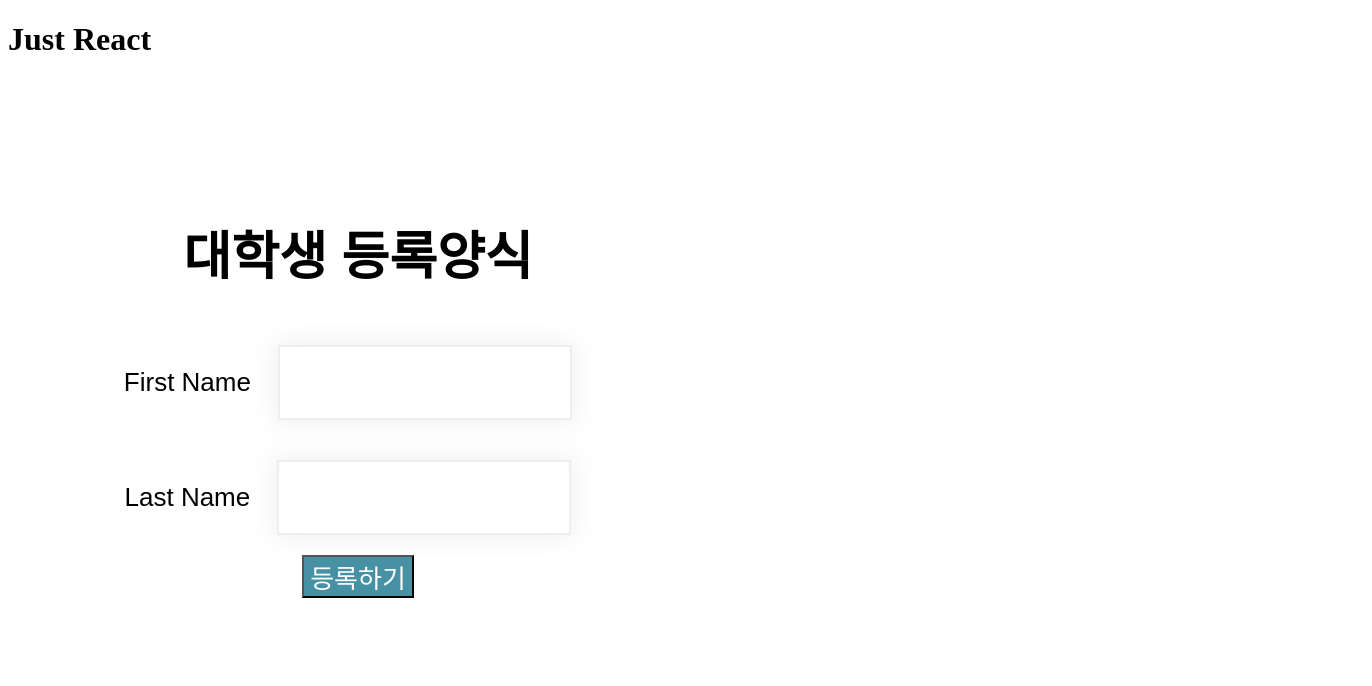
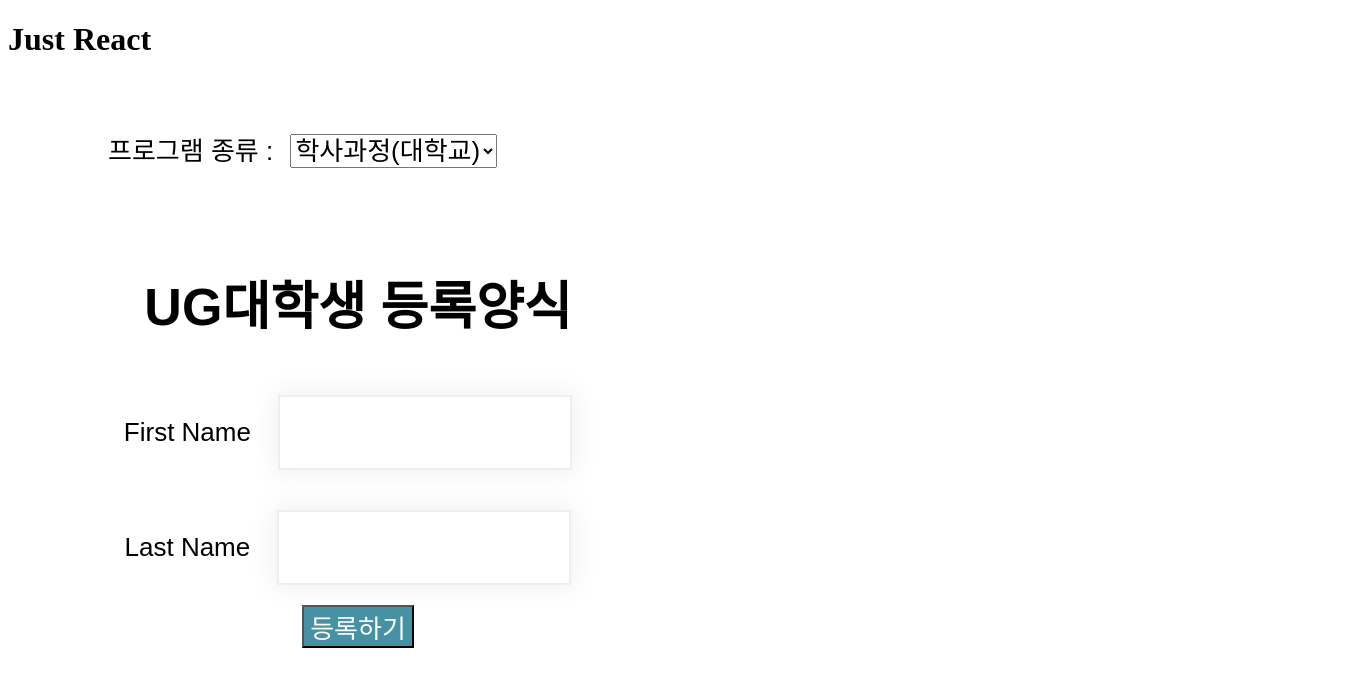
Before and after one commit to jiyoung-B/enrollment-react-app, a React (Create React App) app: page / in a window 1280 px wide. Shown: the top 686 px of the page, 1372 px wide, since content can reach past the window. Built offline with nearby package versions, Linux system fonts and the light colour scheme.

Commit message:
학사/석사 선택기능 추가

```diff
--- a/src/App.css
+++ b/src/App.css
@@ -29,3 +29,23 @@
     font-size: 30px;
     font-style: italic;
 }
+
+.App {
+    font-family: sans-serif;
+    font-size: 26px;
+    text-align: left;
+    width: 100%;
+    padding-top: 50px;
+    float: left;
+}
+.programs {
+    padding-left: 100px;
+    width: 100%;
+    float: left;
+}
+.appDropDowns {
+    color: black;
+    font-family: inherit;
+    font-size: inherit;
+    margin-left: 10px;
+}
--- a/src/App.js
+++ b/src/App.js
@@ -1,13 +1,26 @@
 import React from "react";
 import EnrollmentForm from "./compoents/EnrollmentForm"
+import { useState } from "react";
 
 // EnrollmentForm이라는 폼을 return하도록
 // 정의된 App 컴퍼넌트
 const App = () => {
+    const [program, setProgram] = useState('UG');
+    const handleChange = (e) => {
+        setProgram(e.target.value)
+    };
 
     return(
-        <div>
-            <EnrollmentForm/>
+        <div className="App">
+            <div className="programs">
+                <label>프로그램 종류 : </label>
+                <select className="appDropDowns"
+                    onChange={handleChange} value={program}>
+                    <option value="UG">학사과정(대학교)</option>
+                    <option value="PG">석사과정(대학원)</option>
+                </select>
+            </div>
+            <EnrollmentForm chosenProgram={program}/>
         </div>
     );
 };
--- a/src/compoents/EnrollmentForm.js
+++ b/src/compoents/EnrollmentForm.js
@@ -1,9 +1,8 @@
-import React from "react";
-import { useState } from "react";
+import { React, useState } from "react";
 import '../App.css';
 
 
-const EnrollmentForm = () => {
+const EnrollmentForm = (props) => {
     // 폼에 입력한 이름/성을 기억하기 위해 state형 변수 선언
     // onBlur 이벤트 발생시 입력한 이름/성을
     // firstName, lastName변수에 저장
@@ -22,7 +21,7 @@
     return(
         <div>
             <form className="enrolForm" onSubmit={handleSubmit}>
-            <h1>대학생 등록양식</h1>
+            <h1> {props.chosenProgram}대학생 등록양식</h1>
                 <div><label>First Name </label>
                     <input type="text" name="fname"
                     onBlur={(e) =>// e는 이벤트가 일어나는 주체 : 즉, input태그에서 값을 가져와서 firstName을 셋팅한다.
@@ -33,8 +32,8 @@
                     onBlur={(e)=>setLastName(e.target.value)}/></div>
                 <div><button type="submit">등록하기</button></div>
             </form>
-            <div>
-                <label id="studentMsg" className="message"></label>
+            <div className="message">
+                <label id="studentMsg"></label>
                 {welcomeMessage}
             </div>
 
```
